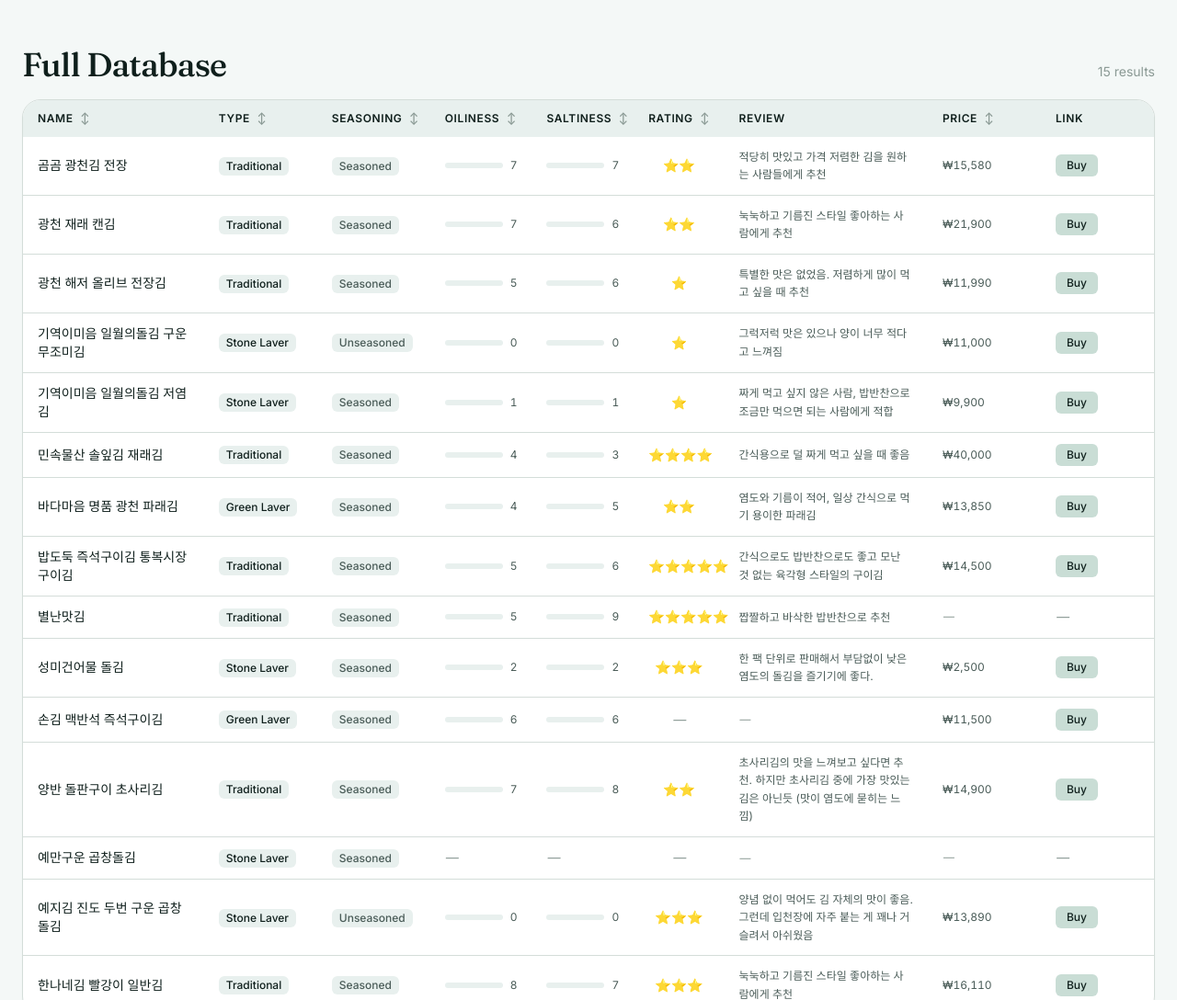
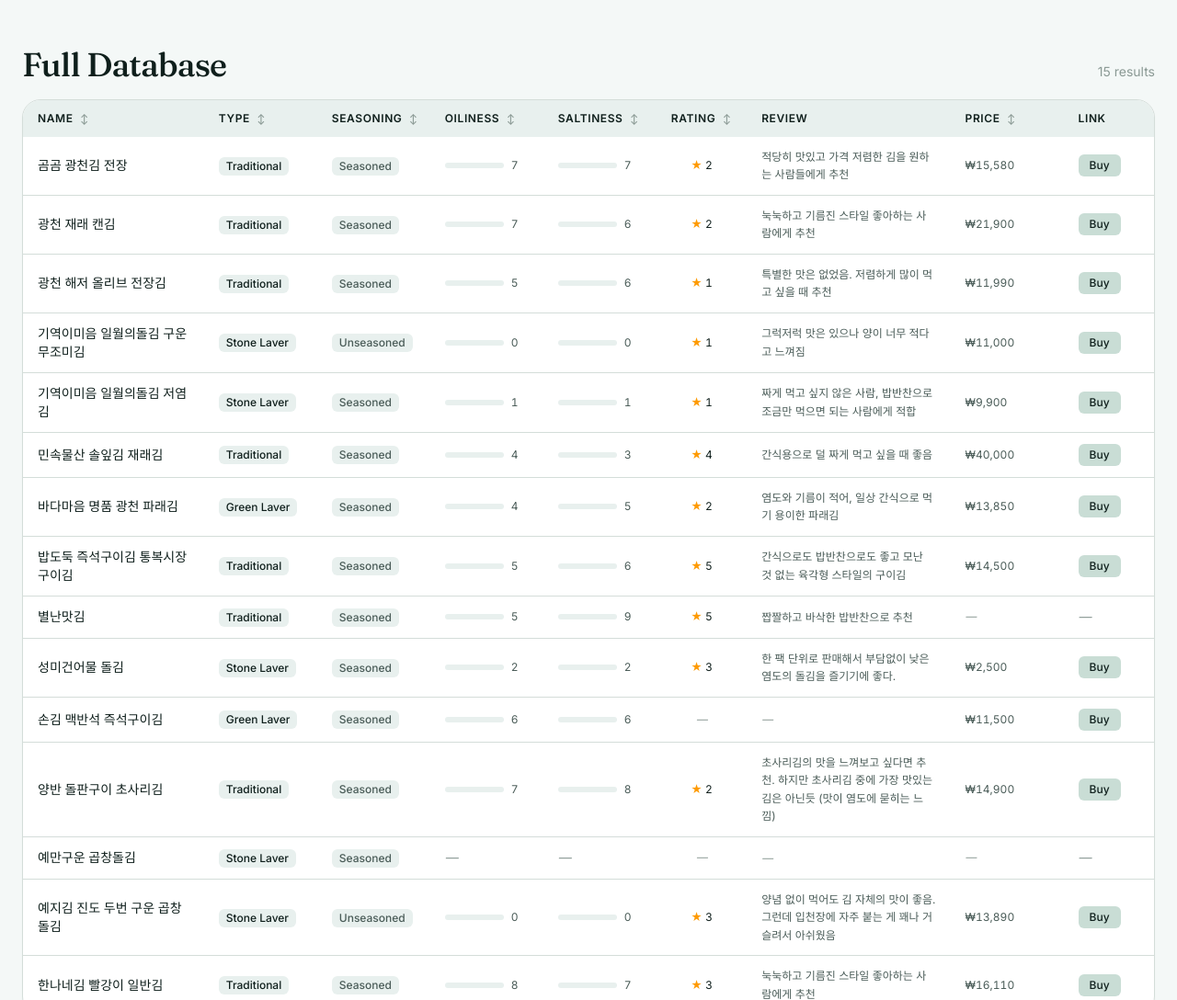
Before and after one commit to Chang-Hyun-Hong/korean-gim-db, an Astro site: page / in a window 1280 px wide. Shown: the part 720-1808 px from the top of the page at 92% size. Built offline with nearby package versions, Linux system fonts and the light colour scheme; Astro itself is replaced by a stand-in of ours.

Commit message:
fix(phase-2a): mobile-safe rating display + text-rendered sort arrows
- Rating cell now renders as "★ N" (single amber star + number) instead of
  N stacked emoji stars. Mobile Safari renders ⭐ glyphs larger than the cell
  width, causing overflow into the review column. The compact form is robust
  across emoji rendering and reads at a glance.
- Column widths rebalanced: rating 12% → 8%, link 10% → 8%, oil/salt 9% → 10%,
  name 14% → 16%, review 16% → 18%.
- Sort arrows (↕ ↑ ↓) get U+FE0E variation selector + smaller font, forcing
  text rendering on platforms that would otherwise emoji-substitute them.
- Review cell uses [overflow-wrap:anywhere] so Korean strings without spaces
  wrap inside their column.

Co-Authored-By: Claude Opus 4.7 (1M context) <noreply@anthropic.com>

```diff
--- a/src/components/ReviewTable.astro
+++ b/src/components/ReviewTable.astro
@@ -64,12 +64,12 @@ const sortableCols = [
         <col style="width: 16%" /> {/* name */}
         <col style="width: 10%" /> {/* type */}
         <col style="width: 10%" /> {/* cooking */}
-        <col style="width: 9%" />  {/* oil */}
-        <col style="width: 9%" />  {/* salt */}
+        <col style="width: 10%" /> {/* oil */}
+        <col style="width: 10%" /> {/* salt */}
         <col style="width: 8%" />  {/* rating */}
         <col style="width: 18%" /> {/* review */}
         <col style="width: 10%" /> {/* price */}
-        <col style="width: 10%" /> {/* link */}
+        <col style="width: 8%" />  {/* link */}
       </colgroup>
       <thead class="bg-bg-secondary text-text-primary">
         <tr>
@@ -82,7 +82,7 @@ const sortableCols = [
               data-sort-key={c.sortKey ?? undefined}
             >
               <span>{c.label}</span>
-              {c.sortKey && <span class="ml-1 text-text-muted" data-sort-arrow>↕</span>}
+              {c.sortKey && <span class="ml-1 text-text-muted text-[0.65rem]" data-sort-arrow>↕︎</span>}
             </th>
           ))}
         </tr>
@@ -140,10 +140,12 @@ const sortableCols = [
                 </div>
               ) : <span class="italic text-text-muted">—</span>}
             </td>
-            <td class="px-4 py-3 text-center whitespace-nowrap">
-              {d.score || <span class="italic text-text-muted">—</span>}
+            <td class="px-2 py-3 text-center text-xs whitespace-nowrap tabular-nums">
+              {d.scoreNum > 0
+                ? <span><span class="text-amber-500">★</span> {d.scoreNum}</span>
+                : <span class="italic text-text-muted">—</span>}
             </td>
-            <td class="px-4 py-3 text-text-secondary text-xs leading-relaxed break-words">
+            <td class="px-4 py-3 text-text-secondary text-xs leading-relaxed [overflow-wrap:anywhere]">
               {displayReview(d) || <span class="italic text-text-muted">—</span>}
             </td>
             <td class="px-4 py-3 text-text-secondary text-xs tabular-nums whitespace-nowrap">
@@ -247,10 +249,10 @@ const sortableCols = [
       sortKey = key;
       sortDir = 'asc';
     }
-    // 화살표 갱신
-    document.querySelectorAll('[data-sort-arrow]').forEach(el => { el.textContent = '↕'; });
+    // 화살표 갱신 (variation selector U+FE0E로 텍스트 렌더링 강제)
+    document.querySelectorAll('[data-sort-arrow]').forEach(el => { el.textContent = '↕︎'; });
     const arrow = th.querySelector('[data-sort-arrow]');
-    if (arrow) arrow.textContent = sortDir === 'asc' ? '↑' : '↓';
+    if (arrow) arrow.textContent = sortDir === 'asc' ? '↑︎' : '↓︎';
     applyFilters();
   }
 
```
